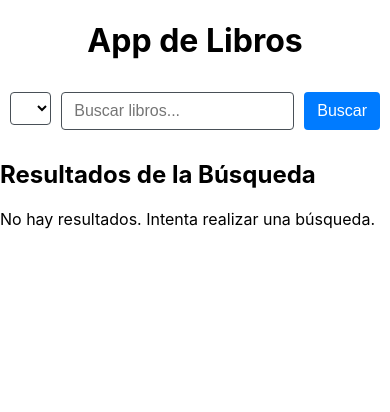
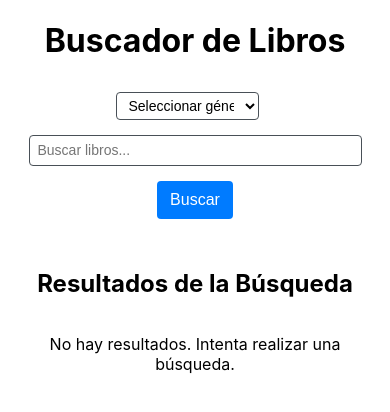
Before and after one commit to Washing-Mr8/PAD_Practica_3, a React (Create React App) app: page / in a window 390 px wide. Shown: the top 412 px of the page. Built offline with nearby package versions, Linux system fonts and the light colour scheme.

Commit message:
mas bootstrap a pelo e intento de front responsive

```diff
--- a/public/index.html
+++ b/public/index.html
@@ -1,5 +1,5 @@
 <!DOCTYPE html>
-<html lang="en">
+<html lang="es">
   <head>
     <meta charset="utf-8" />
     <link rel="icon" href="%PUBLIC_URL%/favicon.ico" />
--- a/src/App.js
+++ b/src/App.js
@@ -8,8 +8,8 @@ const App = () => {
   const [selectedGenre, setSelectedGenre] = useState("");
 
   return (
-    <div>
-      <h1 class="title" >App de Libros</h1>
+    <div className="App">
+      <h1 className="title" >Buscador de Libros</h1>
       <BookSearch onSearch={setBooks}
         selectedGenre={selectedGenre}
         setSelectedGenre={setSelectedGenre}/>
--- a/src/components/BookList.js
+++ b/src/components/BookList.js
@@ -1,29 +1,36 @@
 import React from "react";
-import "../css/BookList.css"
+import "../css/BookList.css";
 
 const BookList = ({ books }) => {
     return (
-    <div class="result-container">
+        <div className="result-container">
             <h2>Resultados de la Búsqueda</h2>
             {books.length === 0 ? (
                 <p>No hay resultados. Intenta realizar una búsqueda.</p>
             ) : (
-      <ul>
+                <div className="card-container">
                     {books.map((book) => (
-          <li key={book.id}>
-            <h3>{book.volumeInfo.title}</h3>
+
+                        <div className="card" key={book.id}>
+                            <div className="card-body">
+                                <h3 className="card-title">{book.volumeInfo.title}</h3>
                                 {book.volumeInfo.authors && (
-              <p><strong>Autor(es):</strong> {book.volumeInfo.authors.join(", ")}</p>
+                                    <p className="card-text"><strong>Autor(es):</strong> {book.volumeInfo.authors.join(", ")}</p>
                                 )}
                                 {book.volumeInfo.publishedDate && (
-              <p><strong>Año:</strong> {book.volumeInfo.publishedDate}</p>
+                                    <p className="card-text"><strong>Año:</strong> {book.volumeInfo.publishedDate}</p>
                                 )}
                                 {book.volumeInfo.description && (
-              <p><strong>Descripción:</strong> {book.volumeInfo.description.substring(0, 100)}...</p>
+                                    <p className="card-text"><strong>Descripción:</strong> {book.volumeInfo.description}</p>
                                 )}
-          </li>
+                                {book.volumeInfo.infoLink && (
+                                    <a className="btn info" href={book.volumeInfo.infoLink}> Más información</a>
+                                )}
+
+                            </div>
+                        </div>
                     ))}
-      </ul>
+                </div>
             )}
         </div>
     );
--- a/src/components/SearchBooks.js
+++ b/src/components/SearchBooks.js
@@ -38,10 +38,10 @@ const BookSearch = ({ onSearch, selectedGenre, setSelectedGenre }) => {
     };
 
     return (
-        <div class="search-container">
+        <div className="search-container">
             <div>
                 <select
-                    class="form-select"
+                    className="form-select"
                     id="genre"
                     value={selectedGenre}
                     onChange={(e) => setSelectedGenre(e.target.value)}
@@ -55,13 +55,13 @@ const BookSearch = ({ onSearch, selectedGenre, setSelectedGenre }) => {
                 </select>
             </div>
             <input
-                class="form-control"
+                className="form-control"
                 type="text"
                 value={query}
                 onChange={(e) => setQuery(e.target.value)}
                 placeholder="Buscar libros..."
             />
-            <button class="btn" onClick={searchBooks}>Buscar</button>
+            <button className="btn" onClick={searchBooks}>Buscar</button>
         </div>
     );
 };
--- a/src/css/App.css
+++ b/src/css/App.css
@@ -1,5 +1,7 @@
 .App {
   text-align: center;
+  padding: 0;
+  margin: 0;
 }
 
 .App-logo {
@@ -32,11 +34,32 @@
   from {
     transform: rotate(0deg);
   }
+
   to {
     transform: rotate(360deg);
   }
 }
 
-.title{
+.title {
   text-align: center;
 }
+
+.btn {
+  display: inline-block;
+  font-weight: 400;
+  color: #212529;
+  text-align: center;
+  border: 1px solid transparent;
+  padding: .375rem .75rem;
+  font-size: 1rem;
+  line-height: 1.5;
+  border-radius: .25rem;
+  color: #fff;
+  background-color: #007bff;
+  transition: background-color 0.2s ease;
+  text-decoration: none;
+}
+
+.btn:hover {
+  background-color: #0069d9;
+}
--- a/src/css/BookList.css
+++ b/src/css/BookList.css
@@ -1,3 +1,73 @@
 .result-container{
+    padding: 20px;
+    display: flex;
+    flex-direction: column;
+    align-items: center;
+}
+
+.card-container {
+    display: flex;
+    flex-direction: column;
+    gap: 20px;
     justify-content: center;
+    align-items: center;
+  }
+
+  .card {
+    padding: 10px;
+    background-color: #fff;
+    border: 1px solid #ddd;
+    border-radius: 5px;
+    width: 50rem;
+    max-width: 90%;
+    box-shadow: 0 4px 6px rgba(0, 0, 0, 0.1);
+    transition: transform 0.2s ease, box-shadow 0.2s ease;
+  }
+
+  .card:hover {
+    box-shadow: 0 8px 12px rgba(0, 0, 0, 0.15);
+  }
+
+  .card-body {
+    padding: 15px;
+  }
+
+  .card-title {
+    font-size: 1.25rem;
+    margin-bottom: 10px;
+    font-weight: bold;
+    text-align: start;
+  }
+
+  .card-text {
+    text-align: start;
+    margin-bottom: 10px;
+    color: #555;
+  }
+
+  .info{
+    margin: 10px;
+  }
+
+  /*Pantallas medianas */
+@media (max-width: 768px) {
+    .card {
+        width: 100%;
+        max-width: none;
+    }
 }
+
+/*Pantallas muy pequeñas */
+@media (max-width: 480px) {
+    .card {
+        width: 95%;
+    }
+
+    .card-title {
+        font-size: 1.1rem;
+    }
+
+    .card-text {
+        font-size: 0.9rem;
+    }
+}
--- a/src/css/SearchBooks.css
+++ b/src/css/SearchBooks.css
@@ -1,49 +1,60 @@
-.search-container{
+.search-container {
     display: flex;
+    flex-wrap: wrap;
     gap: 10px;
     padding: 10px;
     justify-content: center;
 }
 
-.btn{
-    display: inline-block;
-	font-weight: 400;
-	color: #212529;
-	text-align: center;
-	border: 1px solid transparent;
-	padding: .375rem .75rem;
-	font-size: 1rem;
-	line-height: 1.5;
-	border-radius: .25rem;
-	color: #fff;
-	background-color: #007bff;
-}
-
-.btn:hover{
-    background-color: #0069d9;
-}
-
 .form-control {
     display: block;
-    padding: .375rem .75rem;
+    width: 100%;
+    max-width: 400px;
+    padding: 0.375rem 0.75rem;
     font-size: 1rem;
     font-weight: 400;
     line-height: 1.5;
     background-clip: padding-box;
     border: 1px solid #495057;
-    border-radius: .25rem;
+    border-radius: 0.25rem;
+    box-sizing: border-box;
 }
 
 .form-select {
     display: block;
     width: 100%;
-    padding: .375rem .75rem;
+    max-width: 300px;
+    padding: 0.375rem 0.75rem;
     font-size: 1rem;
     font-weight: 400;
     line-height: 1.5;
     background-color: #fff;
     background-size: 16px 12px;
     border: 1px solid #495057;
-    border-radius: .25rem;
+    border-radius: 0.25rem;
+    box-sizing: border-box;
+}
 
+/* Pantallas medianas */
+@media (max-width: 768px) {
+    .search-container {
+        flex-direction: column;
+        gap: 15px;
+        align-items: center;
+    }
+
+    .form-control,
+    .form-select {
+        width: 90%;
+        max-width: none;
+    }
 }
+
+/*Pantallas muy pequeñas */
+@media (max-width: 480px) {
+    .form-control,
+    .form-select {
+        font-size: 0.875rem;
+        padding: 0.25rem 0.5rem;
+    }
+}
```
Also changed, not shown: public/manifest.json. Lines whose indentation alone changed are shown as unchanged.
